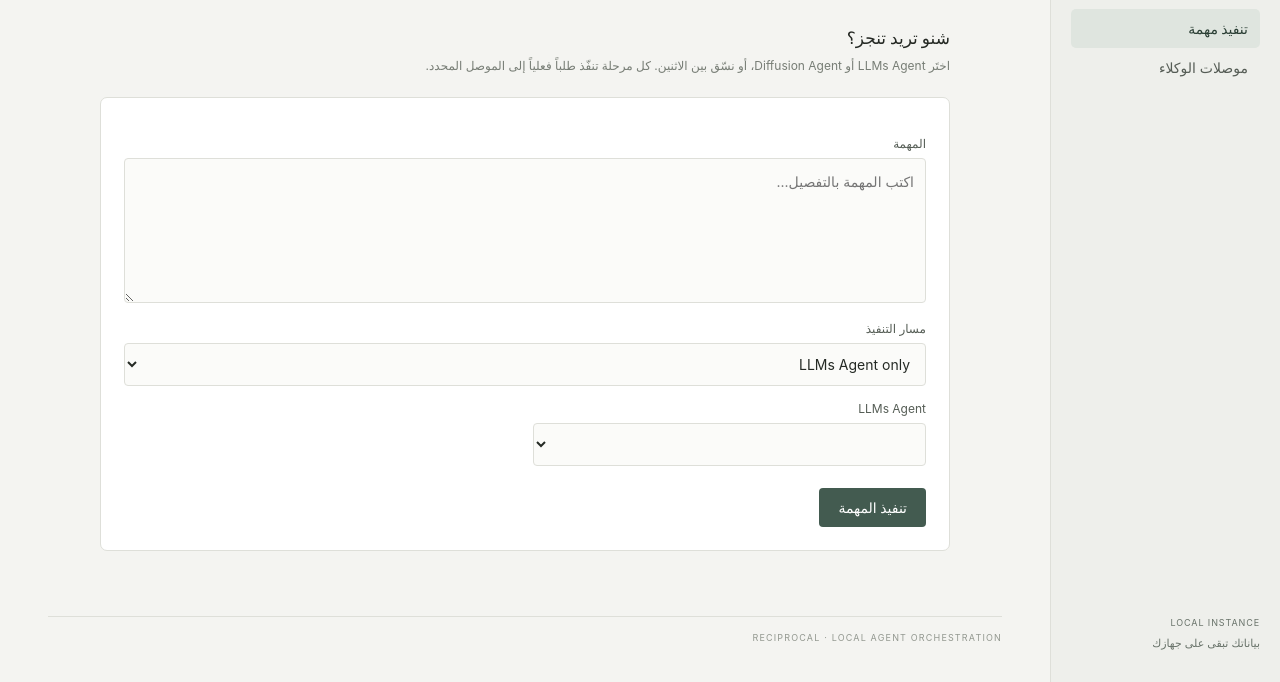
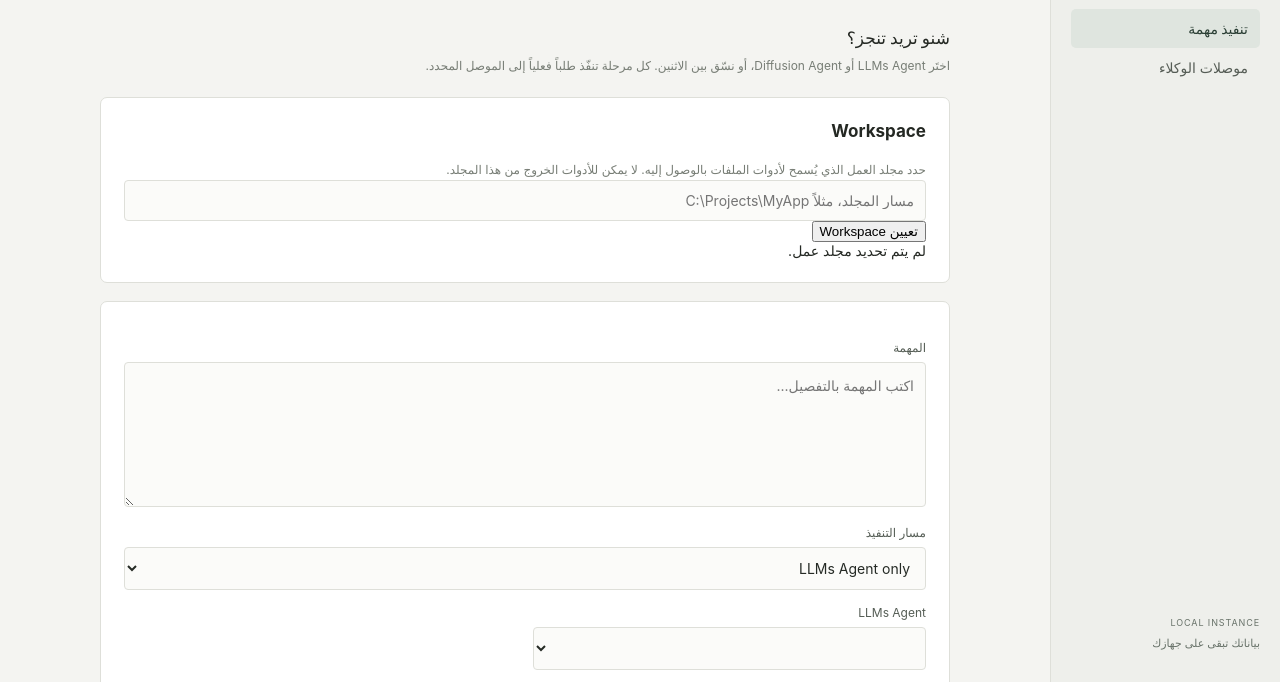
Before and after one commit to MustafaAliraqi/reciprocal, a plain HTML site: page static/index.html in a window 1280 px wide. Shown: the part 118-800 px from the top of the page. Drawn offline with Linux system fonts and the light colour scheme; no server answers.

Commit message:
Add workspace selection to the interface

```diff
--- a/static/index.html
+++ b/static/index.html
@@ -7,6 +7,9 @@
 <header><div><div class="crumb">RECIPROCAL <span>/</span> WORKSPACE</div><h1 id="page-title">تنفيذ مهمة</h1></div><div class="connection"><i></i> الخادم المحلي يعمل</div></header>
 <section id="work-view" class="view">
 <div class="intro"><div><h2>شنو تريد تنجز؟</h2><p>اختَر LLMs Agent أو Diffusion Agent، أو نسّق بين الاثنين. كل مرحلة تنفّذ طلباً فعلياً إلى الموصل المحدد.</p></div></div>
+<div class="panel workspace-panel">
+<h2>Workspace</h2><p class="hint">حدد مجلد العمل الذي يُسمح لأدوات الملفات بالوصول إليه. لا يمكن للأدوات الخروج من هذا المجلد.</p><div class="workspace-select"><input id="workspace-path" placeholder="مسار المجلد، مثلاً C:\Projects\MyApp"><button id="set-workspace" type="button">تعيين Workspace</button></div><div id="workspace-status" class="workspace-status">لم يتم تحديد مجلد عمل.</div>
+</div>
 <div class="panel">
 <label for="task">المهمة</label><textarea id="task" placeholder="اكتب المهمة بالتفصيل..."></textarea>
 <div class="field"><label for="workflow">مسار التنفيذ</label><select id="workflow"><option value="autoregressive">LLMs Agent only</option><option value="diffusion">Diffusion Agent only</option><option value="ar_then_diffusion">LLMs Agent → Diffusion Agent</option><option value="diffusion_then_ar">Diffusion Agent → LLMs Agent</option><option value="parallel">Parallel: both agents</option><option value="hierarchical">Hierarchical: LLMs planner → Diffusion worker → LLMs verifier</option></select></div>
```
